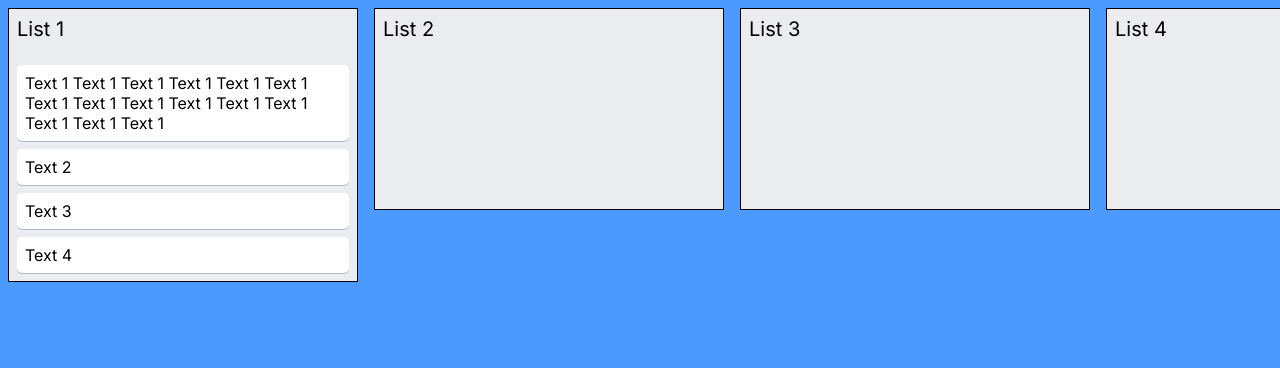
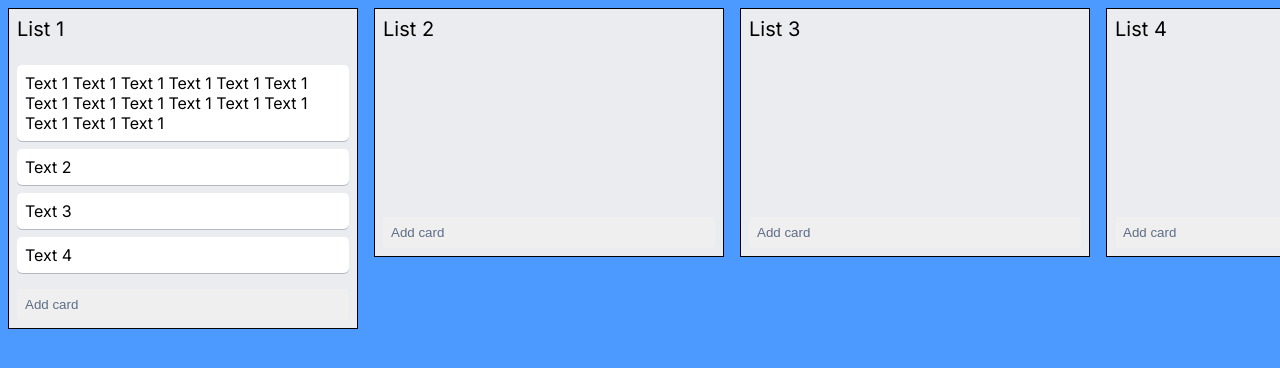
Before and after one commit to Rawallon/trello-clone-next, a Next.js app: page / in a window 1280 px wide. Shown: the top 368 px of the page. Built offline with nearby package versions, Linux system fonts and the light colour scheme.

Commit message:
Created "Add card" input

```diff
--- a/src/components/Column/column.module.css
+++ b/src/components/Column/column.module.css
@@ -26,3 +26,60 @@
   padding: 8px 8px 0 8px;
   min-height: 10rem;
 }
+
+.footerColumn.hidden {
+  display: none;
+}
+.footerColumn {
+  padding: 8px;
+}
+
+.footerColumn button {
+  cursor: pointer;
+  box-shadow: none;
+  width: 100%;
+  border: none;
+  border-radius: 3px;
+  padding: 8px;
+  text-align: left;
+  user-select: none;
+  transition: 300ms;
+}
+.openForm {
+  color: #5e6c84;
+}
+
+.openForm:hover {
+  background-color: rgba(9, 30, 66, 0.08);
+  color: #172b4d;
+}
+
+.TextareaWrapper {
+  background-color: #fff;
+  border-radius: 3px;
+  box-shadow: 0 1px 0 rgb(9 30 66 / 25%);
+  margin-bottom: 8px;
+  min-height: 60px;
+  position: relative;
+  padding: 6px 8px 2px;
+}
+
+.AutoTextarea {
+  width: 100%;
+  resize: none;
+  overflow: hidden;
+  background: transparent;
+  border: 0;
+}
+.AutoTextarea:focus {
+  outline: 0;
+}
+
+.addCard {
+  background-color: #5aac44;
+  color: #fff;
+}
+
+.addCard:hover {
+  background-color: #61bd4f;
+}
--- a/src/components/Column/index.js
+++ b/src/components/Column/index.js
@@ -1,16 +1,16 @@
 import { useState } from 'react';
 import { Draggable, Droppable } from 'react-beautiful-dnd';
+import AutoResizableTextarea from '../AutoResizableTextarea';
 import styles from './column.module.css';
 
 export default function Column({ title = '', id, index, children }) {
-  const [isDraggingOver, setIsDraggingOver] = useState(false);
+  const [text, setText] = useState('');
+  const [showForm, setShowForm] = useState(false);
   return (
     <Draggable draggableId={id} index={index}>
       {(provided) => (
         <div
-          className={`${isDraggingOver ? styles.columnDraggingOver : ''} ${
-            styles.column
-          }`}
+          className={styles.column}
           ref={provided.innerRef}
           {...provided.draggableProps}
           id={id}>
@@ -33,6 +33,33 @@ export default function Column({ title = '', id, index, children }) {
               </div>
             )}
           </Droppable>
+          <footer
+            className={`${styles.footerColumn} ${
+              showForm ? styles.hidden : ''
+            }`}>
+            <button
+              className={styles.openForm}
+              onClick={() => setShowForm((prev) => !prev)}>
+              Add card
+            </button>
+          </footer>
+          <footer
+            className={`${styles.footerColumn}
+              ${showForm ? '' : styles.hidden}`}>
+            <div className={styles.TextareaWrapper}>
+              <AutoResizableTextarea
+                text={text}
+                setText={setText}
+                placeholder="Enter a title for this card..."
+                className={styles.AutoTextarea}
+              />
+            </div>
+            <button
+              className={styles.addCard}
+              onClick={() => setShowForm((prev) => !prev)}>
+              Add card
+            </button>
+          </footer>
         </div>
       )}
     </Draggable>
```
